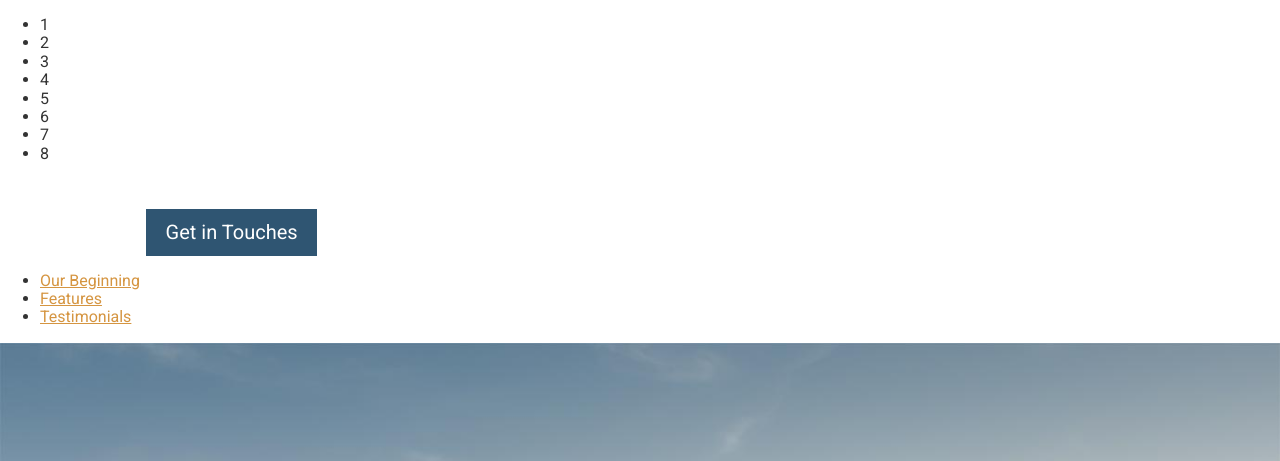
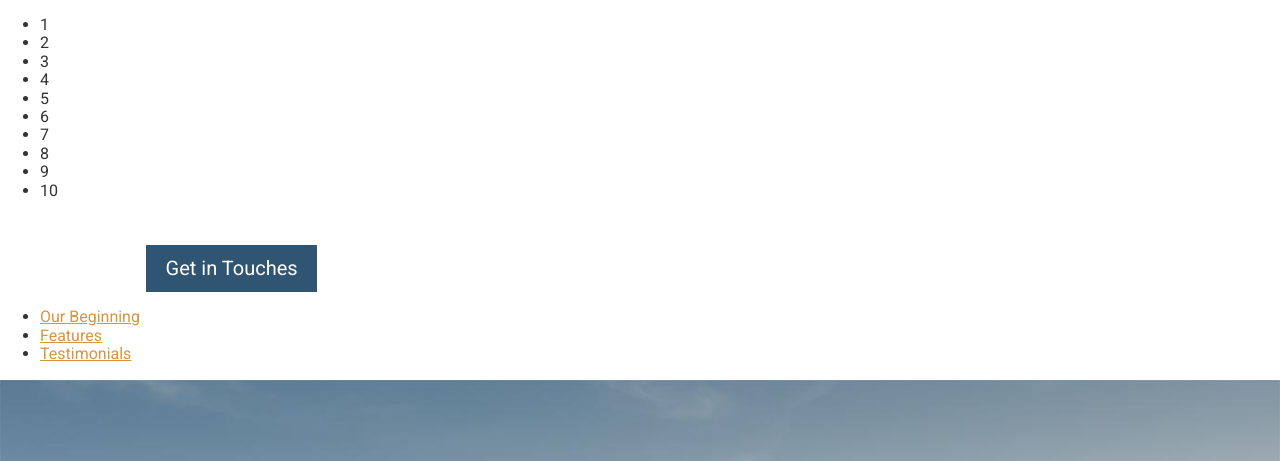
Before and after one commit to esomosierra/Travel-Site, a website: page app/index.html in a window 1280 px wide. Shown: the top 461 px of the page. Drawn offline with Linux system fonts and the light colour scheme.

Commit message:
Completed count to 10

```diff
--- a/app/index.html
+++ b/app/index.html
@@ -18,6 +18,8 @@
     <li>6</li>
     <li>7</li>
     <li>8</li>
+    <li>9</li>
+    <li>10</li>
   </ul>
   <header>
     <img src="assets/images/icons/clear-view-escapes.svg">
```
